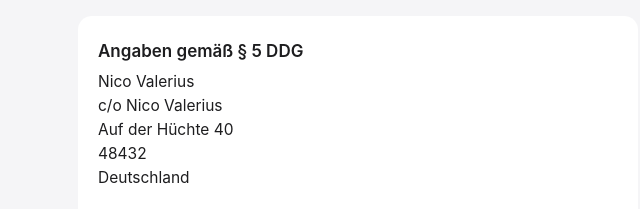
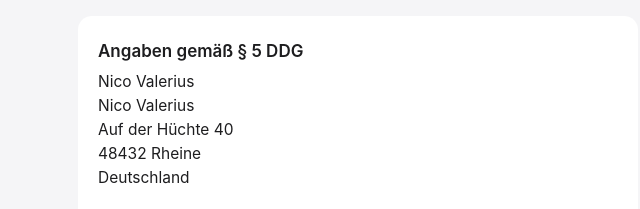
Before and after one commit to NicoValerius/Nico-Valerius-Website, a plain HTML site: page impressum.html in a window 1280 px wide. Shown: the part 150-359 px from the top of the page, without its empty margins (282-922 px from the left). Drawn offline with Linux system fonts and the light colour scheme.

Commit message:
Update contact information in impressum.html

```diff
--- a/impressum.html
+++ b/impressum.html
@@ -36,9 +36,9 @@
   <div class="card">
     <h2>Angaben gemäß § 5 DDG</h2>
     <p>Nico Valerius<br>
-    c/o Nico Valerius<br>
+    Nico Valerius<br>
     Auf der Hüchte 40<br>
-    48432<br>
+    48432 Rheine<br>
     Deutschland</p>
 
     <h2>Kontakt</h2>
```
